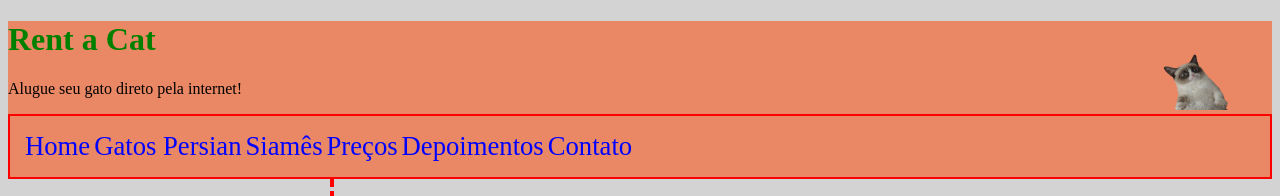
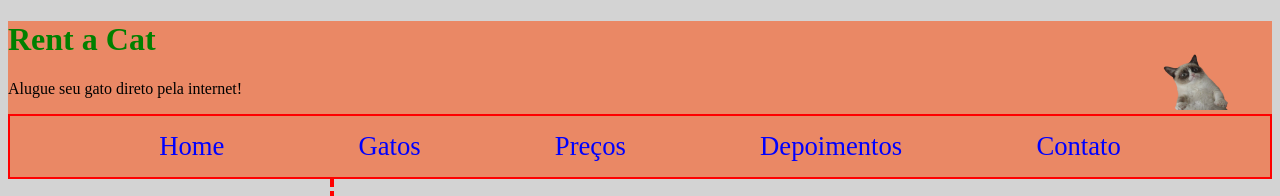
Before and after one commit to HenriqueMaga/AdoteGatos, a plain HTML site: page index.html in a window 1280 px wide. Shown: the top 196 px of the page. Drawn offline with Linux system fonts and the light colour scheme.

Commit message:
Add files via upload

```diff
--- a/Estilos/estilo.css
+++ b/Estilos/estilo.css
@@ -24,9 +24,9 @@ nav {
     border-bottom: 2px solid red;
     border-left: 2px solid red;
     border-right: 2px solid red;
-    display: 'flex';
+    display: flex;
     align-items: center;
-    justify-content: space-around;
+    justify-content: space-evenly;
     padding: 15px;
 }
 a{
--- a/index.html
+++ b/index.html
@@ -14,10 +14,7 @@
         <p>Alugue seu gato direto pela internet!</p>
         <nav>
             <a href="">Home</a>
-            <a href="">Gatos
-                <a href="">Persian</a>
-                <a href="">Siamês</a>
-            </a>
+            <a href="">Gatos</a>
             <a href="">Preços</a>
             <a href="">Depoimentos</a>
             <a href="">Contato</a>
```
